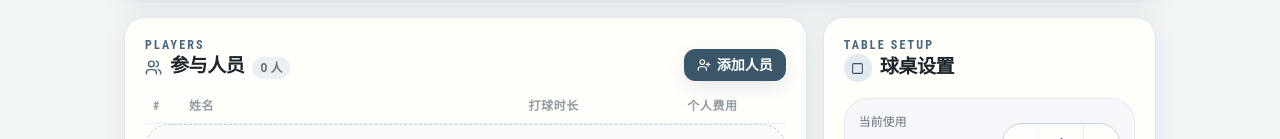
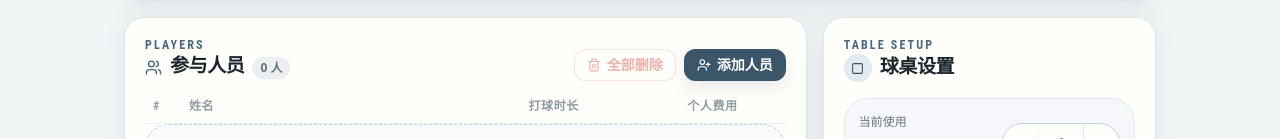
Before and after one commit to edttitao-ai/billiards_fees, a Vue app: page / in a window 1280 px wide. Shown: the part 597-736 px from the top of the page. Built offline with nearby package versions, Linux system fonts and the light colour scheme.

Commit message:
新增全部删除 参与人员的按钮

```diff
--- a/src/components/business/ParticipantSection.vue
+++ b/src/components/business/ParticipantSection.vue
@@ -48,6 +48,21 @@ async function removeParticipant(id: string, name: string) {
   ui.showToast(rest > 0 ? `已删除 ${name}，账单已按 ${rest} 人重新分摊` : `已删除 ${name}`, 'success')
 }
 
+/** 「全部删除」：清空所有参与人员 */
+async function clearAllParticipants() {
+  const count = session.participants.length
+  if (count === 0) return
+  const ok = await ui.confirm({
+    title: '清空参与人员',
+    message: `确认清空全部 ${count} 位参与人员？\n此操作不会删除已保存的账单快照。`,
+    confirmText: '全部删除',
+    tone: 'danger'
+  })
+  if (!ok) return
+  session.clearParticipants()
+  ui.showToast(`已清空 ${count} 位参与人员`, 'success')
+}
+
 function onBuddyConfirm(buddies: BallBuddy[]) {
   if (!buddies || buddies.length === 0) return
   session.addParticipantsFromBuddies(buddies)
@@ -67,10 +82,21 @@ function onBuddyConfirm(buddies: BallBuddy[]) {
           </span>
         </div>
       </div>
-      <AppButton variant="primary" size="sm" @click="buddyModalOpen = true">
-        <UserPlus :size="14" />
-        添加人员
-      </AppButton>
+      <div class="flex items-center gap-2">
+        <AppButton
+          variant="danger"
+          size="sm"
+          :disabled="!session.participants.length"
+          @click="clearAllParticipants"
+        >
+          <Trash2 :size="14" />
+          全部删除
+        </AppButton>
+        <AppButton variant="primary" size="sm" @click="buddyModalOpen = true">
+          <UserPlus :size="14" />
+          添加人员
+        </AppButton>
+      </div>
     </div>
 
     <div
--- a/src/stores/session.ts
+++ b/src/stores/session.ts
@@ -257,6 +257,13 @@ export const useSessionStore = defineStore('session', {
       this.recalc()
     },
 
+    /** 清空所有参与人员 */
+    clearParticipants() {
+      if (this.participants.length === 0) return
+      this.participants = []
+      this.recalc()
+    },
+
     updateDuration(id: string, delta: number) {
       const p = this.participants.find((x) => x.id === id)
       if (!p) return
```
